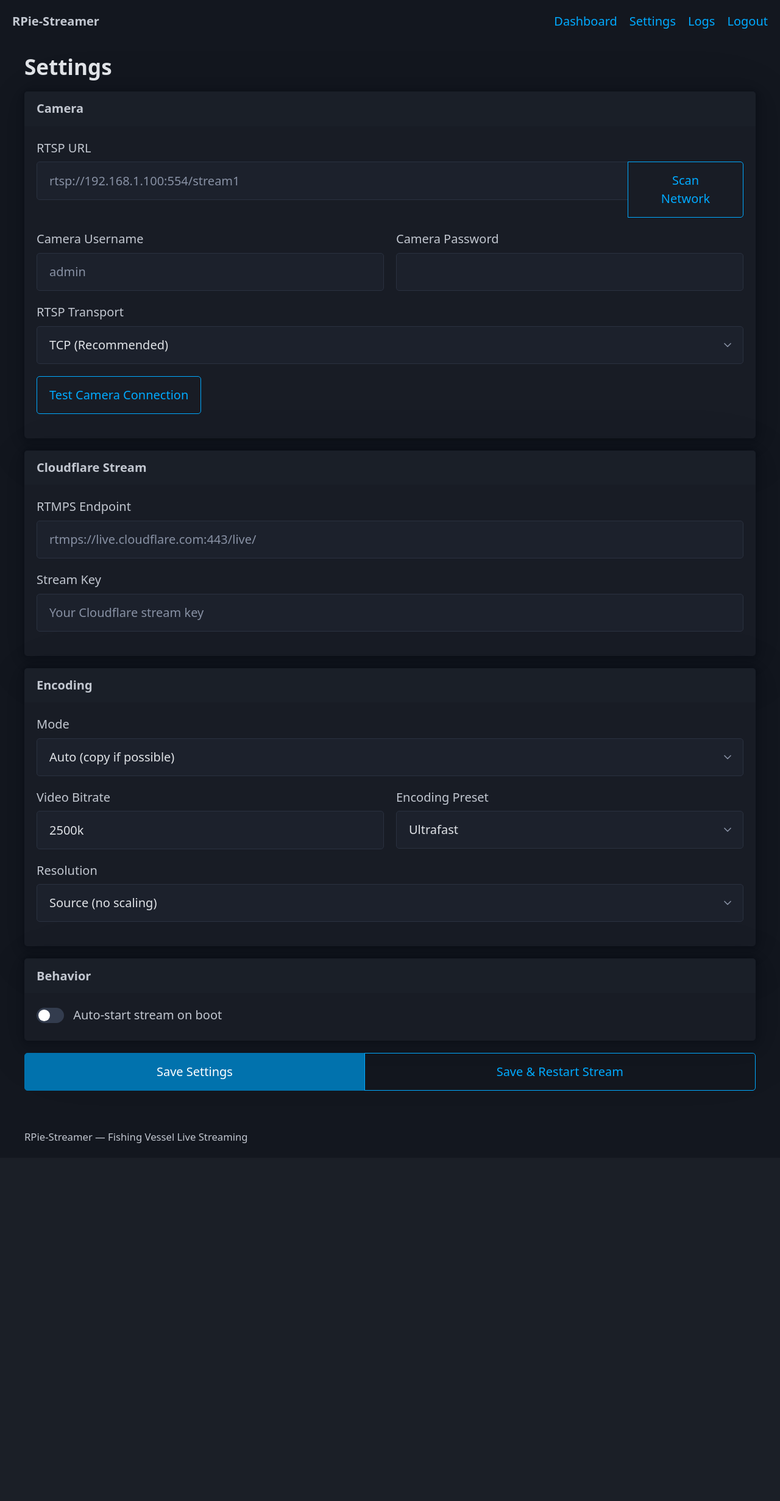
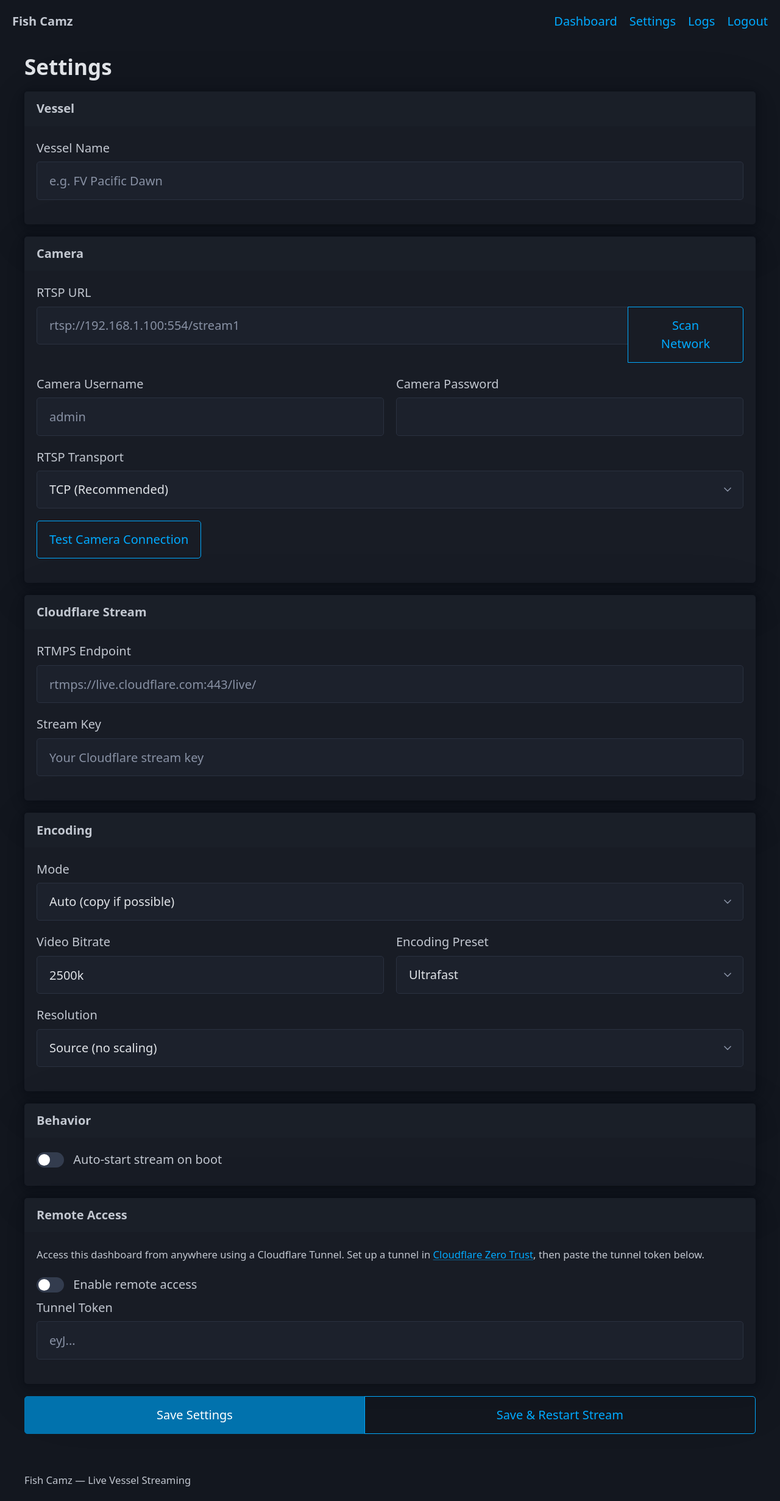
Before and after one commit to tjlondon-npauctions/fish-camz-streamer, a Flask app: template app/web/templates/settings.html in a window 1280 px wide. Shown: the whole page at 61% size. Before the commit the page ends 1875 px from the top, so only its background shows below. Run offline with Flask 3, Linux system fonts and the light colour scheme; the template is opened without the code that fills it, so the values that code supplies are empty; some libraries are stand-ins or nearby versions.

Commit message:
Rebrand to Fish Camz, add vessel name, remote access, uptime display
- Rebrand all user-facing text from "RPie-Streamer" to "Fish Camz"
- Add vessel name setting (config, setup wizard step 1, nav bar, dashboard)
- Add prominent stream uptime banner on dashboard
- Add Cloudflare Tunnel remote access: config section, settings UI,
  tunnel Docker service with profile-based activation
- Pass config to all templates so vessel name shows in nav bar

Co-Authored-By: Claude Opus 4.6 (1M context) <noreply@anthropic.com>

```diff
--- a/app/web/templates/base.html
+++ b/app/web/templates/base.html
@@ -3,14 +3,14 @@
 <head>
     <meta charset="utf-8">
     <meta name="viewport" content="width=device-width, initial-scale=1">
-    <title>{% block title %}RPie-Streamer{% endblock %}</title>
+    <title>{% block title %}Fish Camz{% endblock %}</title>
     <link rel="stylesheet" href="https://cdn.jsdelivr.net/npm/@picocss/pico@2/css/pico.min.css">
     <link rel="stylesheet" href="{{ url_for('static', filename='css/style.css') }}">
 </head>
 <body>
     <nav class="container-fluid">
         <ul>
-            <li><strong>RPie-Streamer</strong></li>
+            <li><strong>Fish Camz</strong>{% if config and config.vessel and config.vessel.name %} <small>&mdash; {{ config.vessel.name }}</small>{% endif %}</li>
         </ul>
         <ul>
             <li><a href="{{ url_for('routes.dashboard') }}">Dashboard</a></li>
@@ -35,7 +35,7 @@
     </main>
 
     <footer class="container">
-        <small>RPie-Streamer &mdash; Fishing Vessel Live Streaming</small>
+        <small>Fish Camz &mdash; Live Vessel Streaming</small>
     </footer>
 
     {% block scripts %}{% endblock %}
--- a/app/web/templates/login.html
+++ b/app/web/templates/login.html
@@ -3,14 +3,14 @@
 <head>
     <meta charset="utf-8">
     <meta name="viewport" content="width=device-width, initial-scale=1">
-    <title>Login - RPie-Streamer</title>
+    <title>Login - Fish Camz</title>
     <link rel="stylesheet" href="https://cdn.jsdelivr.net/npm/@picocss/pico@2/css/pico.min.css">
     <link rel="stylesheet" href="{{ url_for('static', filename='css/style.css') }}">
 </head>
 <body>
     <main class="container" style="max-width: 400px; margin-top: 10vh;">
         <article>
-            <h2>RPie-Streamer</h2>
+            <h2>Fish Camz</h2>
 
             {% with messages = get_flashed_messages(with_categories=true) %}
             {% if messages %}
--- a/app/web/templates/logs.html
+++ b/app/web/templates/logs.html
@@ -1,5 +1,5 @@
 {% extends "base.html" %}
-{% block title %}Logs - RPie-Streamer{% endblock %}
+{% block title %}Logs - Fish Camz{% endblock %}
 
 {% block content %}
 <h2>Stream Logs</h2>
--- a/app/web/templates/settings.html
+++ b/app/web/templates/settings.html
@@ -1,10 +1,19 @@
 {% extends "base.html" %}
-{% block title %}Settings - RPie-Streamer{% endblock %}
+{% block title %}Settings - Fish Camz{% endblock %}
 
 {% block content %}
 <h2>Settings</h2>
 
 <form method="post">
+    <!-- Vessel -->
+    <article>
+        <header><strong>Vessel</strong></header>
+        <label for="vessel_name">Vessel Name</label>
+        <input type="text" id="vessel_name" name="vessel_name"
+               value="{{ config.vessel.name or '' }}"
+               placeholder="e.g. FV Pacific Dawn">
+    </article>
+
     <!-- Camera Settings -->
     <article>
         <header><strong>Camera</strong></header>
@@ -106,6 +115,25 @@
         </label>
     </article>
 
+    <!-- Remote Access -->
+    <article>
+        <header><strong>Remote Access</strong></header>
+        <p><small>Access this dashboard from anywhere using a Cloudflare Tunnel.
+           Set up a tunnel in <a href="https://one.dash.cloudflare.com/" target="_blank">Cloudflare Zero Trust</a>,
+           then paste the tunnel token below.</small></p>
+
+        <label>
+            <input type="checkbox" name="remote_enabled" role="switch"
+                   {% if config.remote_access and config.remote_access.enabled %}checked{% endif %}>
+            Enable remote access
+        </label>
+
+        <label for="tunnel_token">Tunnel Token</label>
+        <input type="password" id="tunnel_token" name="tunnel_token"
+               value="{{ config.remote_access.tunnel_token or '' if config.remote_access else '' }}"
+               placeholder="eyJ...">
+    </article>
+
     <!-- Save -->
     <div role="group">
         <button type="submit">Save Settings</button>
--- a/config/default_config.yaml
+++ b/config/default_config.yaml
@@ -1,6 +1,9 @@
-# RPie-Streamer Default Configuration
+# Fish Camz Default Configuration
 # This file is copied to data/config.yaml on first run.
 # Edit via the web UI at http://<pi-ip>:8080 or manually.
+
+vessel:
+  name: ""                    # e.g. "FV Pacific Dawn"
 
 camera:
   rtsp_url: ""                # e.g. rtsp://192.168.1.100:554/stream1
@@ -42,6 +45,10 @@ web:
   password_hash: ""
   secret_key: ""              # auto-generated on first run
 
+remote_access:
+  enabled: false
+  tunnel_token: ""            # from Cloudflare Zero Trust dashboard
+
 system:
   log_level: "INFO"
   state_dir: "/run/rpie"      # tmpfs for volatile state
--- a/static/css/style.css
+++ b/static/css/style.css
@@ -1,4 +1,4 @@
-/* RPie-Streamer custom styles */
+/* Fish Camz custom styles */
 
 /* Status indicators */
 .indicator {
--- a/static/js/dashboard.js
+++ b/static/js/dashboard.js
@@ -45,6 +45,12 @@ function updateStreamStatus() {
             document.getElementById('stream-bitrate').textContent = formatBitrate(data.bitrate_kbps);
             document.getElementById('stream-speed').textContent = data.speed ? data.speed.toFixed(2) + 'x' : '--';
             document.getElementById('stream-frames').textContent = data.frame_count ? data.frame_count.toLocaleString() : '--';
+
+            // Show/hide uptime banner
+            var uptimeBanner = document.getElementById('uptime-banner');
+            if (uptimeBanner) {
+                uptimeBanner.className = '';
+            }
 
             // Show error banner
             const banner = document.getElementById('error-banner');
```
Also changed, not shown: app/web/routes.py (+56 -1 lines), app/web/templates/dashboard.html (+13 -9 lines), app/web/templates/setup.html (+12 -5 lines), docker-compose.yml (+11 -0 lines).
